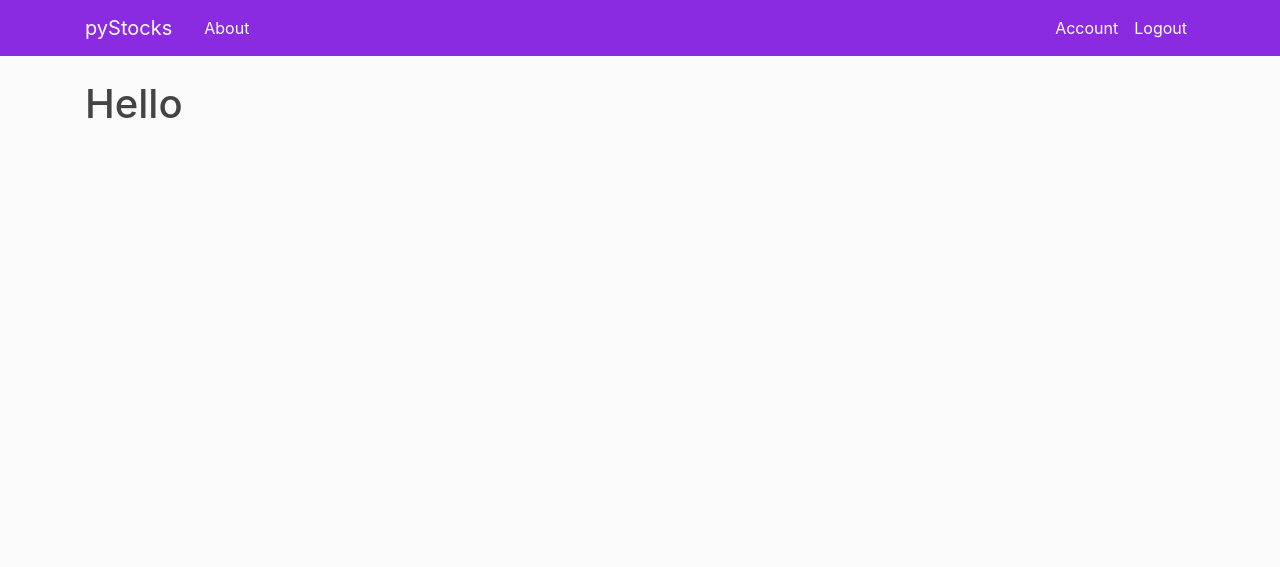
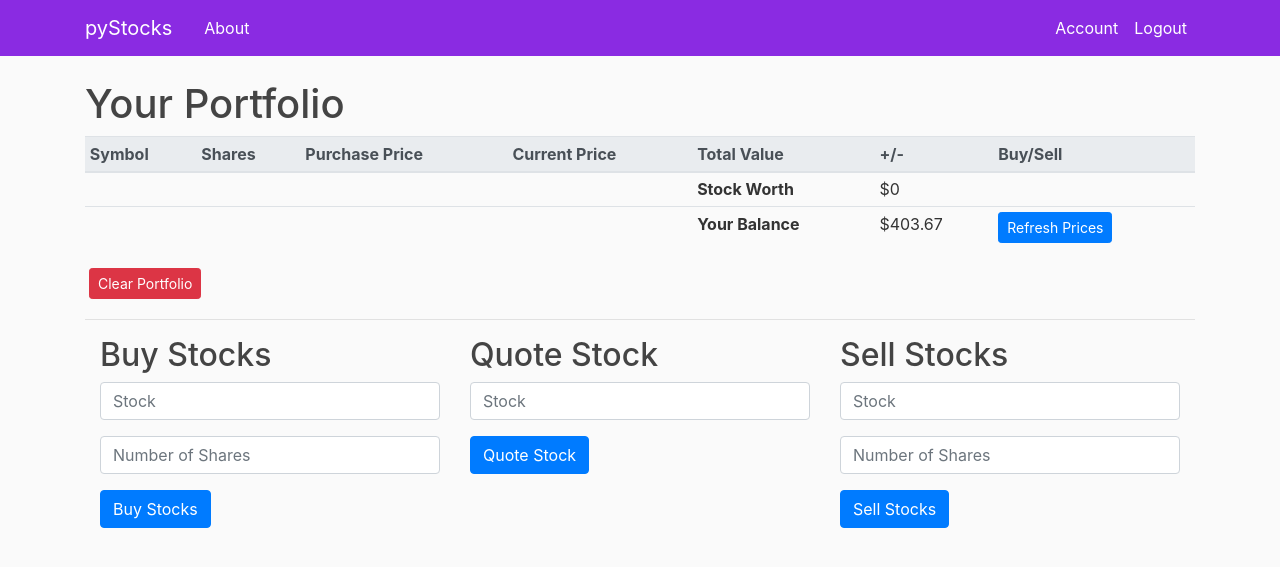
Before and after one commit to trentstauff/pyStocks, a Flask app: page /home in a window 1280 px wide. Shown: the top 567 px of the page. Run offline with Flask 2, Linux system fonts and the light colour scheme; a user stored in the database is signed in; data comes from the database, SQL or seed files in the repository; both versions use the stored data as it was after the commit; some libraries are stand-ins or nearby versions.

Commit message:
feature/final : Working pyStocks Application

```diff
--- a/pyStocks/routes.py
+++ b/pyStocks/routes.py
@@ -1,18 +1,310 @@
 import os
 import secrets
+import requests
+import time
 from PIL import Image
-from flask import render_template, url_for, flash, redirect, request, abort
-from pyStocks import app, db, bcrypt, mail
+from flask import render_template, url_for, flash, redirect, request, session
+from pyStocks.__init__ import app, db, bcrypt, mail
 from pyStocks.forms import (RegistrationForm, LoginForm, UpdateAccountForm,
-                             RequestResetForm, ResetPasswordForm)
-from pyStocks.models import User
+                             RequestResetForm, ResetPasswordForm, BuyForm, SellForm)
+from pyStocks.models import User, UserStocks
 from flask_login import login_user, current_user, logout_user, login_required
 from flask_mail import Message
+import datetime
+from decimal import Decimal
+from pytz import timezone
 
 
+# bqhk5snrh5rdcs9r2i30
+
+@login_required
 @app.route("/home")
 def home():
-    return render_template('home.html')
+    user = current_user;
+    check_day()
+    return render_template('home.html', user=user)
+
+
+@app.route('/buy', methods=['GET', 'POST'])
+@app.route('/buy/<string:stock_id>', methods=['GET', 'POST'])
+@login_required
+def buy(stock_id=None):
+    user = current_user
+
+    if stock_id is not None:
+        stock = UserStocks.query.filter_by(id=stock_id).first()
+        purchase_stock(stock.symbol, 1, user)
+        return redirect(url_for('home'))
+
+    if request.method == 'POST':
+        passed_symbol = request.form.get('symbol')
+        passed_shares = request.form.get('shares')
+        if passed_shares is None:
+            passed_shares = 1
+        purchase_stock(passed_symbol, passed_shares, user)
+        return redirect(url_for('home'))
+    else:
+        form = BuyForm()
+
+    # check to see if ticker is a symbol
+    #
+    #
+    #
+    #
+        if form.validate_on_submit():
+            purchase_stock(form.symbol.data, form.shares.data, user)
+
+    return render_template('buy.html', title='Buy', form=form)
+
+
+def purchase_stock(symbol, shares, user):
+
+    status = check_input(symbol, shares)
+    if status == -1:
+        return redirect(url_for('home'))
+
+    status = lookup(symbol)
+    if status == -1:
+        return redirect(url_for('home'))
+
+    owns_stock = UserStocks.query.filter_by(symbol=symbol, owner=user).first()
+    data = requests.get('https://finnhub.io/api/v1/quote?symbol=' + symbol + '&token=bqhk5snrh5rdcs9r2i30')
+    to_json = data.json()
+    current_price = to_json['c']
+
+    if owns_stock is None or float(current_price) != float(owns_stock.price):
+
+        total_price = float(round(Decimal(current_price * float(shares)), 2))
+
+        if current_user.money < total_price:
+            flash(
+                'Not enough money! ' + str(symbol) + ' is going for $' + str(current_price) + '. Your cost was $' + str(
+                    total_price) + '.', 'danger')
+            return redirect(url_for('buy'))
+
+        current_user.money = round(float(Decimal(current_user.money - total_price)), 2)
+        db.session.commit()
+
+        stock = UserStocks(shares=shares, symbol=symbol, timestamp=datetime.datetime.now(),
+                           price=current_price, purchase_price=current_price, total_value=total_price,
+                           owner=current_user)
+        db.session.add(stock)
+    else:
+        amount_purchased = int(shares)
+        owns_stock.shares = str(int(owns_stock.shares) + amount_purchased)
+        owns_stock.total_value = str(round((float(owns_stock.shares) * float(owns_stock.price)),2))
+        total_price = float(round(Decimal(current_price * float(shares)), 2))
+
+        if current_user.money < total_price:
+            flash(
+                'Not enough money! ' + str(symbol) + ' is going for $' + str(current_price) + '/share. Your cost was $' + str(
+                    total_price) + ', and you only have $' + str(user.money) + '.', 'danger')
+            return redirect(url_for('buy'))
+        current_user.money = round(float(Decimal(current_user.money - total_price)), 2)
+
+    db.session.commit()
+    refresh()
+    if int(shares) == 1:
+        if owns_stock is None:
+            flash('Stock purchased: ' + symbol + ' for $' + str(
+                round(total_price, 2)) + '.', 'success')
+            return 1
+        flash('Stock purchased: ' + symbol + ' for $' + str(round(total_price, 2)) + '. You now own ' + owns_stock.shares + '.', 'success')
+    else:
+        if owns_stock is None:
+            flash('Stock purchased: ' + symbol + ' for $' + str(
+                round(total_price, 2)) + '.', 'success')
+            return 1
+        flash('Stocks purchased: ' + symbol + ' x ' + shares + ' for $' + str(round(total_price, 2)) + '. You now own ' + owns_stock.shares + '.', 'success')
+    return 1
+
+
+@app.route('/sell', methods=['GET', 'POST'])
+@app.route('/sell/<string:stock_id>', methods=['GET', 'POST'])
+@login_required
+def sell(stock_id=None):
+    user = current_user
+
+    if stock_id is not None:
+        stock = UserStocks.query.filter_by(id=stock_id).first()
+        sell_stock(stock.symbol, 1, user)
+        return redirect(url_for('home'))
+
+    if request.method == 'POST':
+        passed_symbol = request.form.get('symbol')
+        passed_shares = request.form.get('shares')
+        sell_stock(passed_symbol, passed_shares, user)
+        return redirect(url_for('home'))
+    else:
+
+        form = SellForm()
+
+        if form.validate_on_submit():
+            sell_stock(form.symbol.data, form.shares.data, user)
+
+    return render_template('sell.html', title='Sell', form=form)
+
+
+def sell_stock(symbol, shares, user):
+
+    status = check_input(symbol, shares)
+    if status == -1:
+        return redirect(url_for('home'))
+
+    stock = UserStocks.query.filter_by(symbol=symbol, owner=user).first()
+
+    if stock is None:
+        flash('You do not own this stock.', 'warning')
+        return redirect(url_for('sell'))
+
+    owns_amount = stock.shares
+    if float(owns_amount) == 0:
+        flash("You don't own any stocks of " + symbol + ' .', 'warning')
+        return redirect(url_for('sell'))
+    elif float(owns_amount) < float(shares):
+        flash('You only own ' + str(owns_amount) + ' of ' + symbol + '.', 'warning')
+        return redirect(url_for('sell'))
+
+    total_price = float(stock.purchase_price) * float(shares)
+
+    updated_balance = Decimal(current_user.money + total_price)
+    current_user.money = float(round(updated_balance, 2))
+
+    stock.shares = int(owns_amount) - int(shares)
+
+    if stock.shares == 0:
+        db.session.delete(stock)
+
+    db.session.commit()
+
+    if shares == 1:
+        flash('Stock sold: ' + symbol + ' for $' + str(round(total_price, 2)) + '.', 'success')
+    else:
+        flash('Stocks sold: ' + symbol + ' x ' + shares + ' for $' + str(round(total_price, 2)) + '.', 'success')
+    refresh()
+    return 1
+
+
+def check_input(symbol, shares):
+
+    if symbol == '' and shares == '':
+        flash('Please give proper values for the Symbol and Shares.', 'warning')
+        return -1
+
+    if symbol == '':
+        flash('Please give a valid ticker for the Symbol.', 'warning')
+        return -1
+
+    if shares == '':
+        flash('Please give a proper value of Shares.', 'warning')
+        return -1
+
+    return 1
+
+
+@app.route('/quote', methods=['GET', 'POST'])
+@login_required
+def quote():
+
+    user = current_user
+    if request.method == 'POST':
+        passed_symbol = request.form.get('symbol')
+        quote_stock(passed_symbol)
+        return redirect(url_for('home'))
+
+
+def quote_stock(symbol):
+
+    status = lookup(symbol)
+    if status == -1:
+        return redirect(url_for('home'))
+
+    data = requests.get('https://finnhub.io/api/v1/quote?symbol=' + symbol + '&token=bqhk5snrh5rdcs9r2i30')
+    to_json = data.json()
+    current_price = to_json['c']
+    flash(symbol + ' is going for $' + str(current_price) + '/share.', 'info')
+    return 1
+
+
+@app.route('/refresh', methods=['GET', 'POST'])
+@login_required
+def refresh():
+    user = current_user
+    stock_list = UserStocks.query.filter_by(owner=user).all()
+    networth = 0
+    profit = 0
+    for stock in stock_list:
+        symbol = stock.symbol
+        data = requests.get('https://finnhub.io/api/v1/quote?symbol=' + symbol + '&token=bqhk5snrh5rdcs9r2i30')
+        to_json = data.json()
+        current_price = to_json['c']
+        stock.margin = str(round((float(stock.purchase_price) * float(stock.shares)) - (current_price * float(stock.shares)),2))
+        stock.current_price = current_price
+        networth += round(Decimal(float(stock.total_value)), 2)
+        profit += float(stock.margin)
+
+    user.total = str(networth)
+    db.session.commit()
+
+    return redirect(url_for('home'))
+
+
+def check_day():
+    weekno = datetime.datetime.today().weekday()
+    data = datetime.datetime.now()
+    current_time = data.strftime("%H:%M")
+
+    hours, minutes = current_time.split(":")
+    hours, minutes = int(hours), int(minutes)
+    setting = "AM"
+    if hours > 12:
+        setting = "PM"
+        hours -= 12
+    time = ("%02d:%02d" + setting) % (hours, minutes)
+
+    if weekno > 5:
+        flash("It's the weekend, markets are most likely closed. You can still trade, but prices will not change!", 'warning')
+    return 1
+
+    if hours >= 5 and setting == "PM":
+        flash("East coast markets are closed for the day. They'll open at 9:30 AM (if tomorrow isn't a weekend) ", 'info')
+
+    if hours < 5 and setting == "PM" or hours > 9 and minutes >= 30 and setting == "AM":
+        flash("East coast markets are open! Hours: 9:30 AM - 5:00 PM ", 'info')
+
+    flash(time + ' EST', 'info')
+    return 1
+
+def lookup(symbol):
+    try:
+        data = requests.get('https://finnhub.io/api/v1/quote?symbol=' + symbol + '&token=bqhk5snrh5rdcs9r2i30')
+        info = data.json()
+    except:
+        flash('Symbol does not exist.', 'danger')
+        return -1
+
+    return 1
+
+
+
+@app.route("/clearportfolio/<int:user_id>", methods=['GET', 'POST'])
+def clear_portfolio(user_id):
+    user = User.query.get(user_id)
+    if user != current_user:
+        flash('You can only delete your own portfolio!', 'danger')
+        return redirect(url_for('home'))
+
+    user.total = 0;
+    user.profit = 0;
+
+    stocks = UserStocks.query.filter_by(owner=user).all()
+
+    for stock in stocks:
+        db.session.delete(stock)
+
+    db.session.commit()
+    flash("Your portfolio has been cleared.", 'success')
+    return redirect(url_for('home'))
 
 
 @app.route("/about")
@@ -27,10 +319,10 @@ def register():
     form = RegistrationForm()
     if form.validate_on_submit():
         hashed_password = bcrypt.generate_password_hash(form.password.data).decode('utf-8')
-        user = User(username=form.username.data, email=form.email.data, password=hashed_password)
+        user = User(username=form.username.data, email=form.email.data, password=hashed_password, money=form.money.data)
         db.session.add(user)
         db.session.commit()
-        flash('Your account has been created! You are now able to log in', 'success')
+        flash('Your account has been created! You are now able to log in.', 'success')
         return redirect(url_for('login'))
     return render_template('register.html', title='Register', form=form)
 
@@ -48,7 +340,7 @@ def login():
             next_page = request.args.get('next')
             return redirect(next_page) if next_page else redirect(url_for('home'))
         else:
-            flash('Login Unsuccessful. Please check email and password', 'danger')
+            flash('Login Unsuccessful. Please check email and password.', 'danger')
     return render_template('login.html', title='Login', form=form)
 
 
@@ -80,6 +372,8 @@ def account():
         if form.picture.data:
             picture_file = save_picture(form.picture.data)
             current_user.image_file = picture_file
+        if form.money.data:
+            current_user.money = form.money.data
         current_user.username = form.username.data
         current_user.email = form.email.data
         db.session.commit()
--- /dev/null
+++ b/pyStocks/templates/buy_container.html
@@ -0,0 +1,11 @@
+<form method="post" action="/buy">
+  <div class="form-group">
+    <input class="form-control" type="text" name="symbol"
+    id="buySymbol" placeholder="Stock" />
+  </div>
+  <div class="form-group">
+    <input autocomplete="off" class="form-control" type="text"
+    id="buyShares" placeholder="Number of Shares" name="shares" />
+  </div>
+  <button class="btn btn-primary" type="submit">Buy Stocks</button>
+</form>
--- a/pyStocks/templates/home.html
+++ b/pyStocks/templates/home.html
@@ -1,4 +1,99 @@
 {% extends "layout.html" %}
+
+{% block title %}
+    Portfolio
+{% endblock %}
+
 {% block content %}
-    <h1>Hello</h1>
-{% endblock content %}
+    <h1>Your Portfolio</h1>
+    <div class="table-responsive table-hover">
+
+        <table class="table table-sm">
+            <thead class="thead-light">
+                <tr>
+                    <th>Symbol</th>
+                    <th>Shares</th>
+                    <th>Purchase Price</th>
+                    <th>Current Price</th>
+                    <th>Total Value</th>
+                    <th>+/-</th>
+                    <th>Buy/Sell</th>
+                </tr>
+            </thead>
+            <tbody>
+                {% for stock in user.stocks %}
+                <tr>
+                    <td>{{ stock.symbol }}</td>
+                    <td>{{ stock.shares }}</td>
+                    <td>${{ stock.purchase_price }}</td>
+                    <td>${{ stock.price }}</td>
+                    <td>${{ stock.total_value }}</td>
+                    <td>${{ stock.margin }}</td>
+                    <td>
+                        <button type="button" class="btn btn-info btn-sm"><a href="{{url_for('buy', stock_id=stock.id)}}" style="color: #ffffff; text-decoration: none;">Buy</a></button>
+                        <button type="button" class="btn btn-danger btn-sm"><a href="{{url_for('sell', stock_id=stock.id)}}" style="color: #ffffff; text-decoration: none;">Sell</a></button>
+                    </td>
+                </tr>
+                {% endfor %}
+                 <tr>
+                    <td></td>
+                    <td></td>
+                    <td></td>
+                    <td></td>
+                    <th>Stock Worth</th>
+                    <td>${{user.total}}</td>
+                </tr>
+                <tr>
+                    <td></td>
+                    <td></td>
+                    <td></td>
+                    <td></td>
+                    <th>Your Balance</th>
+                    <td>${{ user.money }}</td>
+                    <td>
+                        <form method="post" action="/refresh" >
+                          <button class="btn btn-sm btn-primary" type="submit">Refresh Prices</button>
+                        </form>
+                    </td>
+                </tr>
+            </tbody>
+        </table>
+    </div>
+      <button type="button" class="btn btn-danger btn-sm m-1" data-toggle="modal" data-target="#deleteModal">Clear Portfolio</button>
+    <hr>
+    <div class="container">
+        <div class="row">
+            <div class="col mb-4">
+                <h2>Buy Stocks</h2>
+                {% include 'buy_container.html' %}
+            </div>
+            <div class="col mb-4">
+                <h2>Quote Stock</h2>
+                {% include 'quote_container.html' %}
+            </div>
+            <div class="col mb-4">
+                <h2>Sell Stocks</h2>
+                {% include 'sell_container.html' %}
+            </div>
+        </div>
+    </div>
+    <!-- Modal -->
+      <div class="modal fade" id="deleteModal" tabindex="-1" role="dialog" aria-labelledby="deleteModalLabel" aria-hidden="true">
+        <div class="modal-dialog" role="document">
+          <div class="modal-content">
+            <div class="modal-header">
+              <h5 class="modal-title" id="deleteModalLabel">Clear Portfolio?</h5>
+              <button type="button" class="close" data-dismiss="modal" aria-label="Close">
+                <span aria-hidden="true">&times;</span>
+              </button>
+            </div>
+            <div class="modal-footer">
+              <button type="button" class="btn btn-secondary" data-dismiss="modal">Close</button>
+              <form action="{{ url_for('clear_portfolio', user_id=user.id) }}" method="POST">
+                <input class="btn btn-danger" type="submit" value="Clear Portfolio">
+              </form>
+            </div>
+          </div>
+        </div>
+      </div>
+{% endblock %}
--- a/pyStocks/templates/layout.html
+++ b/pyStocks/templates/layout.html
@@ -44,7 +44,7 @@
     </header>
     <main role="main" class="container">
       <div class="row">
-        <div class="col-md-8">
+        <div class="col-md-12">
           {% with messages = get_flashed_messages(with_categories=true) %}
             {% if messages %}
               {% for category, message in messages %}
--- /dev/null
+++ b/pyStocks/templates/quote_container.html
@@ -0,0 +1,7 @@
+<form method="post" action="/quote" >
+  <div class="form-group">
+    <input class="form-control" type="text" name="symbol"
+    id="quoteSymbol" placeholder="Stock" />
+  </div>
+  <button class="btn btn-primary" type="submit">Quote Stock</button>
+</form>
--- /dev/null
+++ b/pyStocks/templates/sell_container.html
@@ -0,0 +1,11 @@
+<form method="post" action="/sell">
+  <div class="form-group">
+    <input class="form-control" type="text" name="symbol"
+    id="sellSymbol" placeholder="Stock" />
+  </div>
+  <div class="form-group">
+    <input autocomplete="off" class="form-control" type="text"
+    id="sellShares" placeholder="Number of Shares" name="shares" />
+  </div>
+  <button class="btn btn-primary" type="submit">Sell Stocks</button>
+</form>
--- a/run.py
+++ b/run.py
@@ -1,4 +1,4 @@
-from pyStocks import app
+from pyStocks.__init__ import app
 
 if __name__ == '__main__':
-    app.run(debug=True)
+    app.run(host='0.0.0.0', port=7000, debug=True)
```
Also changed, not shown: pyStocks/config.py (added, +24 -0 lines), pyStocks/forms.py (+17 -1 lines), pyStocks/models.py (+20 -1 lines), pyStocks/templates/account.html (+14 -1 lines), pyStocks/templates/buy.html (added, +39 -0 lines), pyStocks/templates/register.html (+13 -0 lines), pyStocks/templates/sell.html (added, +39 -0 lines), pyStocks/site.db.
